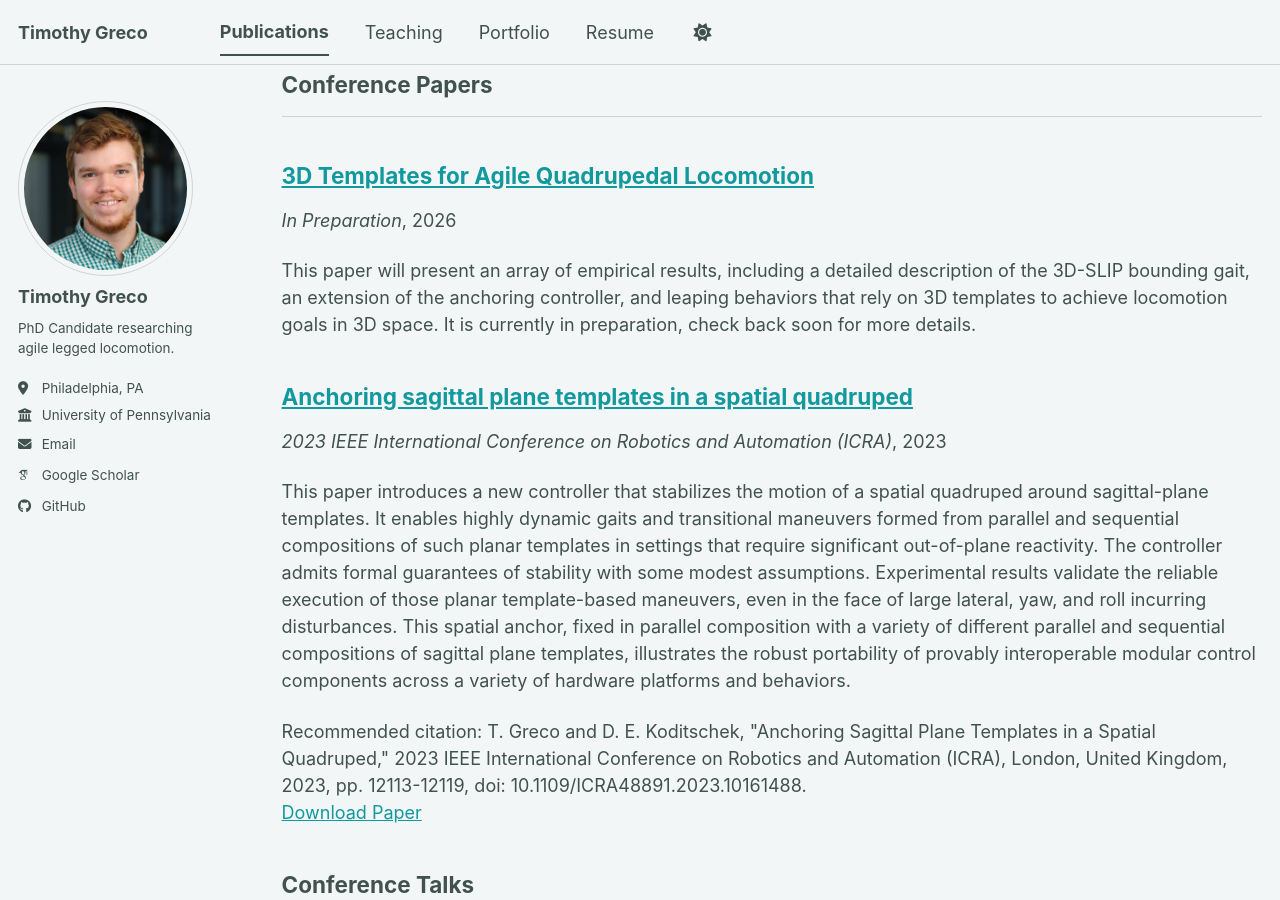
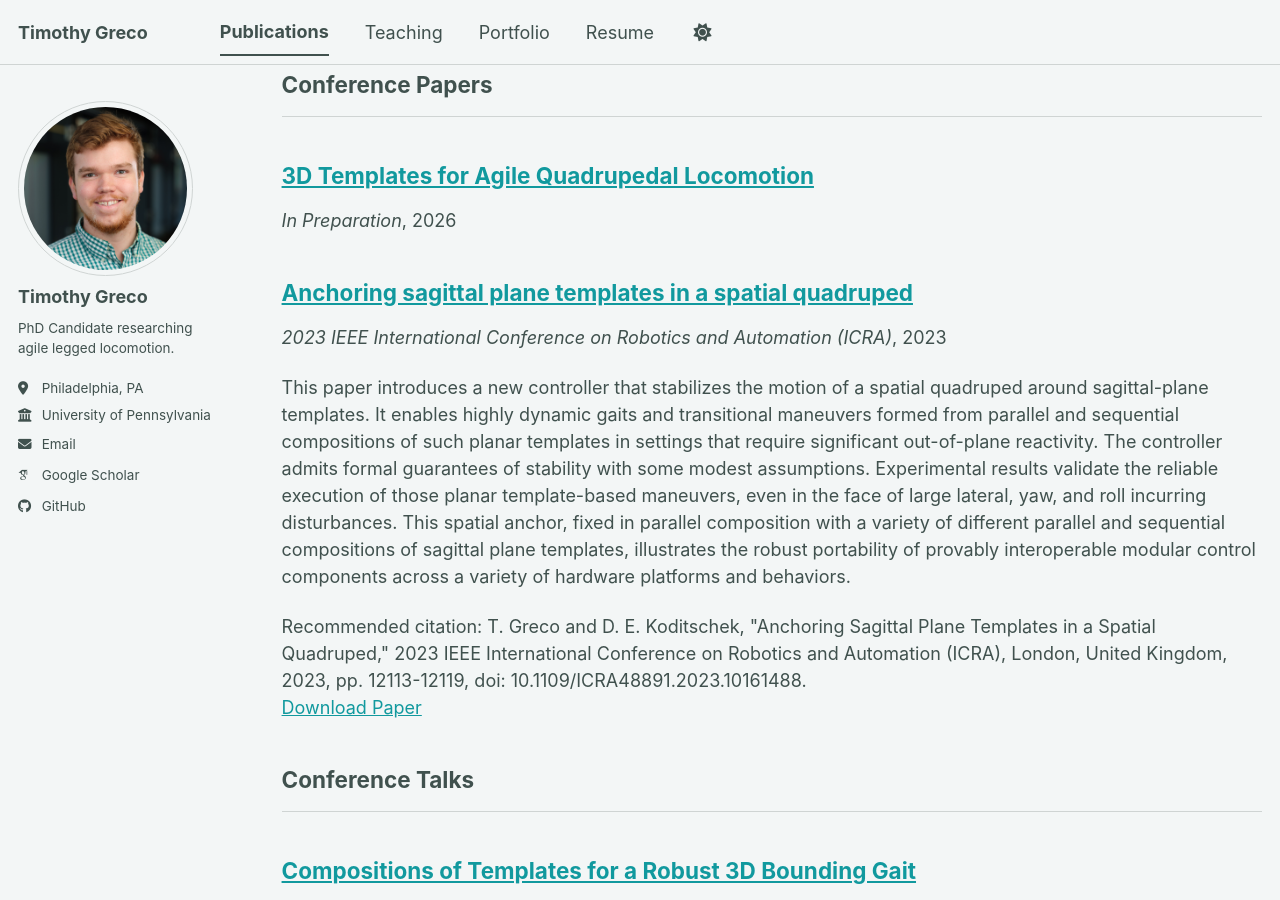
Before and after one commit to tmgreco/tmgreco.github.io, a Jekyll site: the page built from _pages/publications.html, in a window 1280 px wide and 900 px high, scrolled down 406 px. Built offline with Jekyll 4.4.1, drawn with Linux system fonts in a browser that asks for light colours; some web fonts are replaced; a script bundle is joined from its source files by our own code; library files that are not in the unit come from our copies.

Commit message:
bailed on 3D templates paper, just says in prep now

```diff
--- a/_publications/2026-04-19-3D_Templates.md
+++ b/_publications/2026-04-19-3D_Templates.md
@@ -3,14 +3,14 @@ title: "3D Templates for Agile Quadrupedal Locomotion"
 collection: publications
 category: conferences
 permalink: /publication/2026-04-19-3D_Templates
-excerpt: 'This paper will present an array of empirical results, including a detailed description of the 3D-SLIP bounding gait, an extension of the anchoring controller, and leaping behaviors that rely on 3D templates to achieve locomotion goals in 3D space.  It is currently in preparation, check back soon for more details.'
+exceprt: 'In preparation -- check back soon for an abstract.'
 date: 2026-04-19
 venue: 'In Preparation'
 
 
 ---
 
-
+<!-- excerpt: 'This paper will present an array of empirical results, including a detailed description of the 3D-SLIP bounding gait, an extension of the anchoring controller, and leaping behaviors that rely on 3D templates to achieve locomotion goals in 3D space.  It is currently in preparation, check back soon for more details.' -->
 
 <!-- slidesurl: 'https://academicpages.github.io/files/slides1.pdf' -->
 <!-- paperurl: 'https://ieeexplore.ieee.org/document/10161488' -->
```
